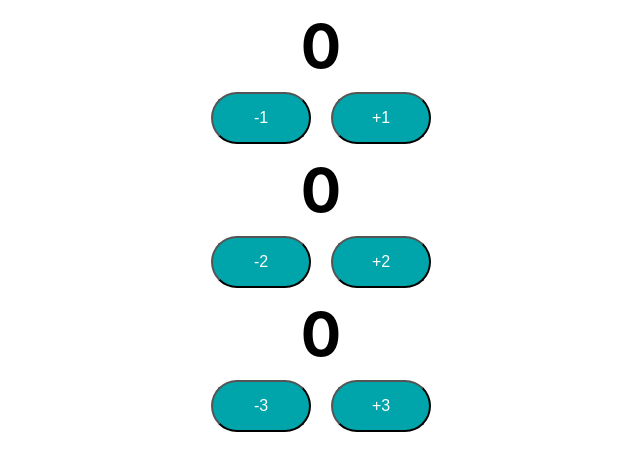
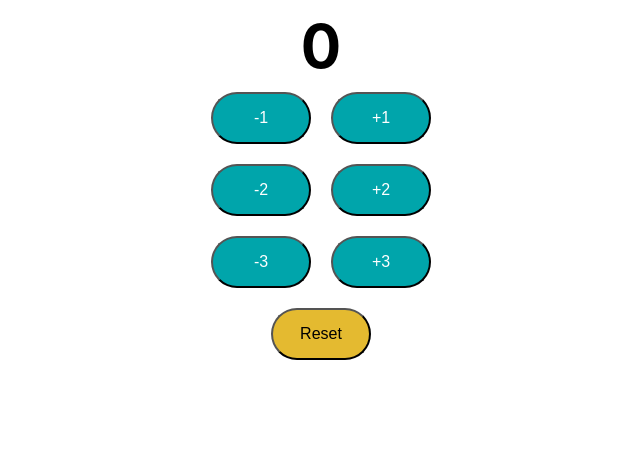
Before and after one commit to nhungle85/SpringBootAndReactApp, a React (Create React App) app in the folder react-frontend-app/todo-app/: page / in a window 1280 px wide. Shown: the top 470 px of the page, without its empty margins (319-959 px from the left). Built offline with nearby package versions, Linux system fonts and the light colour scheme.

Commit message:
Refactor Counter component, add Reset Button

```diff
--- a/react-frontend-app/todo-app/src/App.js
+++ b/react-frontend-app/todo-app/src/App.js
@@ -4,9 +4,7 @@ import Counter from './components/counter/Counter';
 function App() {
   return (
     <div className="App">
-      <Counter by={1}/>
-      <Counter by={2}/>
-      <Counter by={3}/>
+      <Counter/>
     </div>
   );
 }
--- a/react-frontend-app/todo-app/src/components/counter/Counter.css
+++ b/react-frontend-app/todo-app/src/components/counter/Counter.css
@@ -1,14 +1,22 @@
+button {
+    font-size: 16px;
+    width: 100px;
+    margin: 10px;
+    padding: 15px;
+    border-radius: 30px;
+}
+
 .count {
     font-size:60px;
     font-weight: bold;
 }
 
 .counterButton {
-    font-size: 16px;
     background-color: #00a5ab;
-    width: 100px;
-    margin: 10px;
     color: white;
-    padding: 15px;
-    border-radius: 30px;
 }
+
+.resetButton {
+    background-color: #e4ba30;
+    color: black;
+}
--- a/react-frontend-app/todo-app/src/components/counter/Counter.jsx
+++ b/react-frontend-app/todo-app/src/components/counter/Counter.jsx
@@ -1,36 +1,31 @@
 import { useState } from 'react';
-import {PropTypes} from 'prop-types';
 import './Counter.css'
+import CounterButton from './CounterButton';
 
-export default function Counter({by, defaultVal}) {
-    const [total, setCount] = useState(defaultVal);
+export default function Counter() {
+    const [total, setCount] = useState(0);
 
-    function increasement() {
+    function increasement(by) {
         setCount(total + by);
     }
 
-    function decreasement() {
+    function decreasement(by) {
         setCount(total - by);
+    }
+
+    function resetTotal() {
+        setCount(0);
     }
 
     return(
         <div className="Counter">
             <span className="count">{total}</span>
             <div>
-                <button className="counterButton"onClick={decreasement}>-{by}</button>
-                <button className="counterButton"onClick={increasement}>+{by}</button>
+                <CounterButton by={1} onIncrement={increasement} onDecrement={decreasement}/>
+                <CounterButton by={2} onIncrement={increasement} onDecrement={decreasement}/>
+                <CounterButton by={3} onIncrement={increasement} onDecrement={decreasement}/>
             </div>
-
+            <button className="resetButton" onClick={resetTotal}>Reset</button>
         </div>
     )
 }
-
-Counter.propTypes = {
-    by: PropTypes.number,
-    defaultVal: PropTypes.number
-}
-
-Counter.defaultProps = {
-    by: 1,
-    defaultVal: 0
-}
--- /dev/null
+++ b/react-frontend-app/todo-app/src/components/counter/CounterButton.jsx
@@ -0,0 +1,32 @@
+//import { useState } from 'react';
+import {PropTypes} from 'prop-types';
+
+export default function CounterButton({by, onIncrement, onDecrement}) {
+    //const [total, setCount] = useState(defaultVal);
+
+    function increasement() {
+        onIncrement(by);
+    }
+
+    function decreasement() {
+        onDecrement(by);
+    }
+
+    return(
+        <div className="Counter">
+            <div>
+                <button className="counterButton" onClick={decreasement}>-{by}</button>
+                <button className="counterButton" onClick={increasement}>+{by}</button>
+            </div>
+
+        </div>
+    )
+}
+
+CounterButton.propTypes = {
+    by: PropTypes.number,
+}
+
+CounterButton.defaultProps = {
+    by: 1,
+}
```
